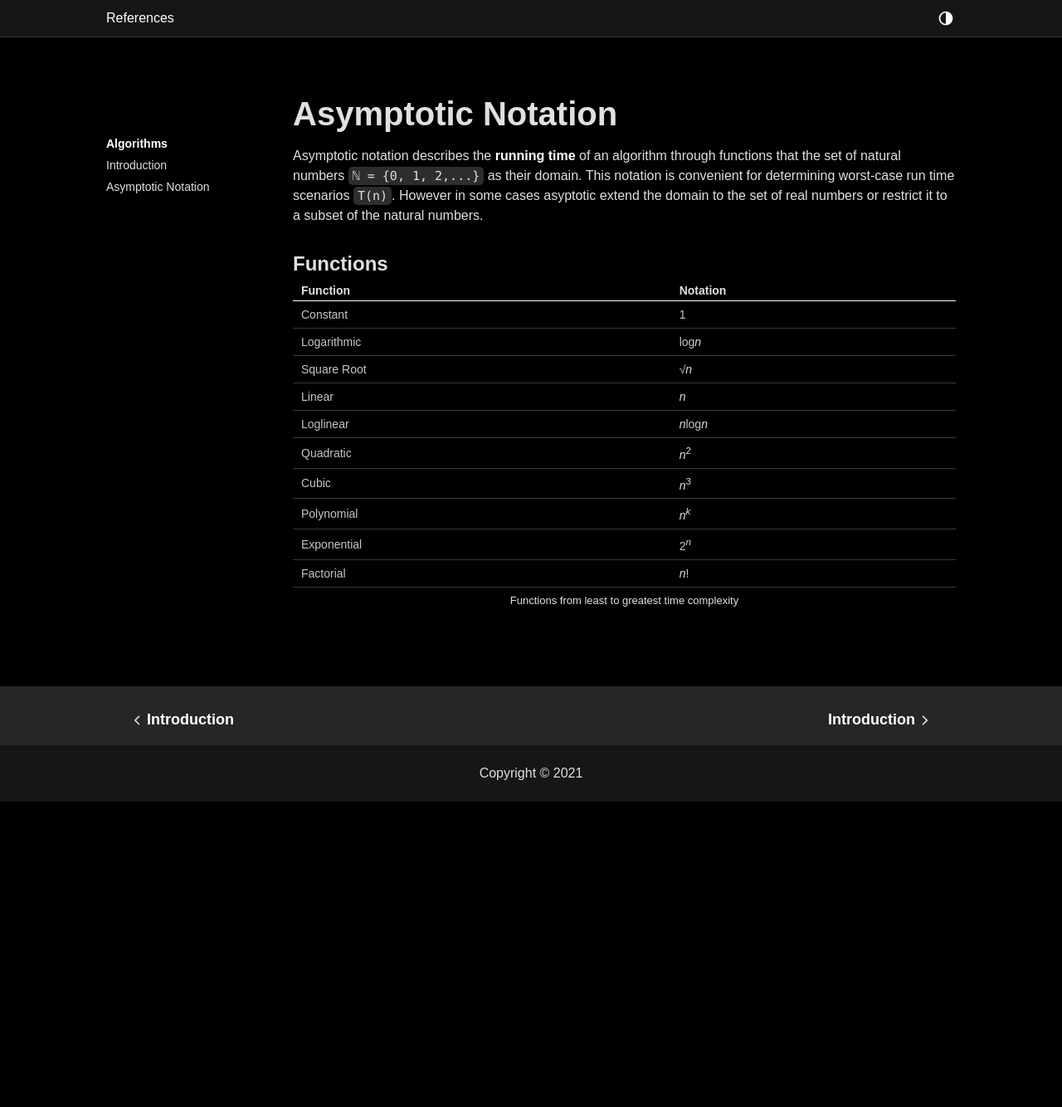
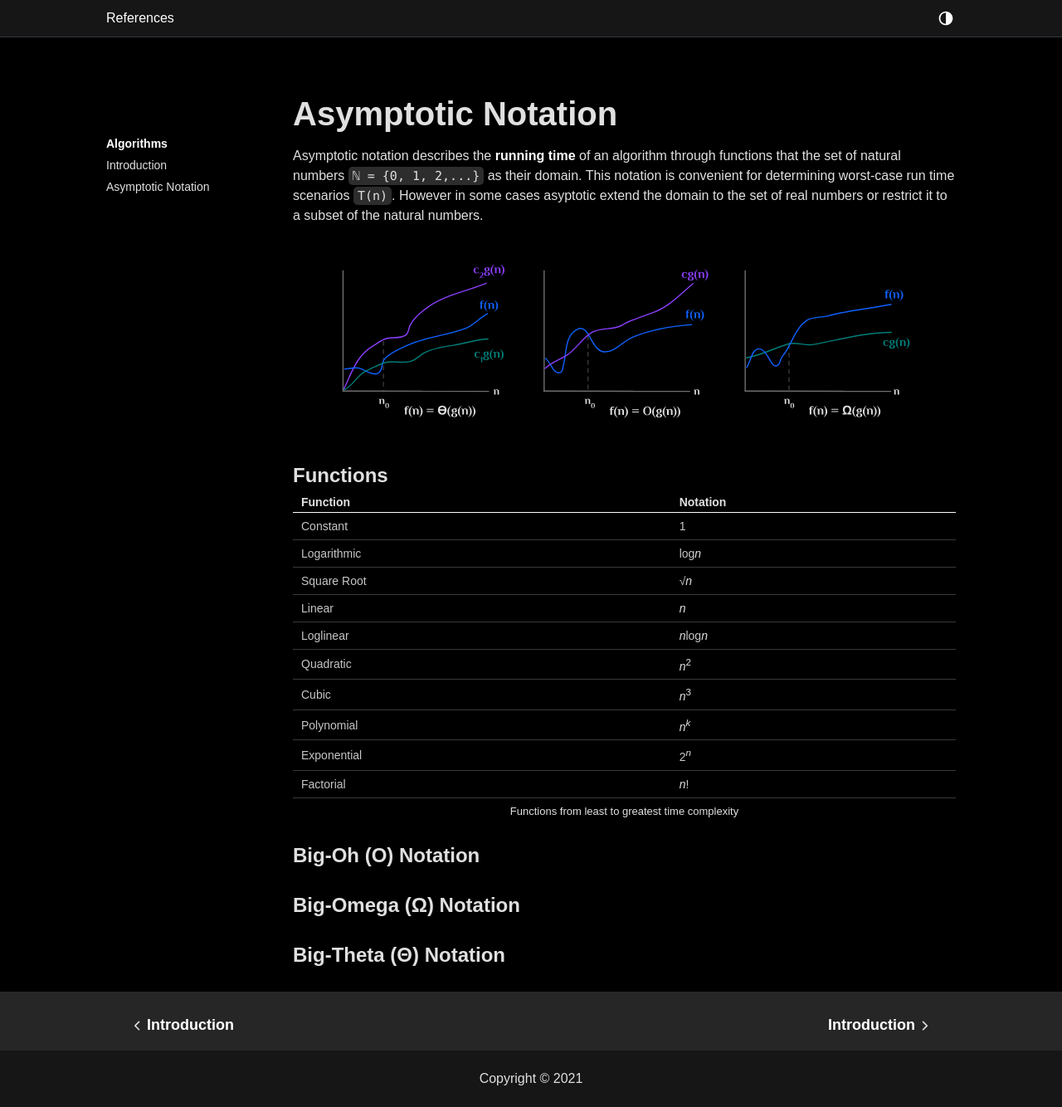
Before and after one commit to kylealvares/references, a Jekyll site: the page built from _posts/analysis-design-algorithms/2018-01-04-asymptotic-notation.md, in a window 1280 px wide. Shown: the whole page at 83% size. Built offline with Jekyll 4.4.1, drawn with Linux system fonts in a browser that asks for light colours; some web fonts are replaced; before the commit the page ends 966 px from its top, so only the background shows below that.

Commit message:
algorithms

````diff
--- a/_posts/analysis-design-algorithms/2018-01-04-asymptotic-notation.md
+++ b/_posts/analysis-design-algorithms/2018-01-04-asymptotic-notation.md
@@ -12,6 +12,14 @@
 This notation is convenient for determining worst-case run time scenarios ```T(n)```.
 However in some cases asyptotic extend the domain to the set of real numbers or restrict it to
 a subset of the natural numbers.
+
+
+
+![big oh, theta and omega graphs](../assets/img/analysis-design-algorithms/asymptotic-notation-light.svg)
+{: class="light-version" }
+
+![big oh, theta and omega graphs](../assets/img/analysis-design-algorithms/asymptotic-notation-dark.svg)
+{: class="dark-version" }
 
 ## Functions
 
@@ -67,9 +75,8 @@ a subset of the natural numbers.
     </tbody>
 </table>
 
-<!-- ## Big-Oh (O) Notation
+## Big-Oh (O) Notation
 
 ## Big-Omega (Ω) Notation
 
 ## Big-Theta (Θ) Notation
- -->
--- a/css/darkmode.css
+++ b/css/darkmode.css
@@ -1,5 +1,13 @@
 .darkmode * {
     color: var(--gray-20);
+}
+
+.darkmode .light-version {
+    display: none;
+}
+
+.darkmode .dark-version {
+    display: block;
 }
 
 body.darkmode {
--- a/css/main.css
+++ b/css/main.css
@@ -100,6 +100,14 @@ header #theme-toggle {
 
 header #theme-toggle svg {
     height: 20px;
+}
+
+.light-version {
+    display: block;
+}
+
+.dark-version {
+    display: none;
 }
 
 .content {
````
Also changed, not shown: assets/img/analysis-design-algorithms/asymptotic-notation-dark.svg (added), assets/img/analysis-design-algorithms/asymptotic-notation-light.svg (added).
